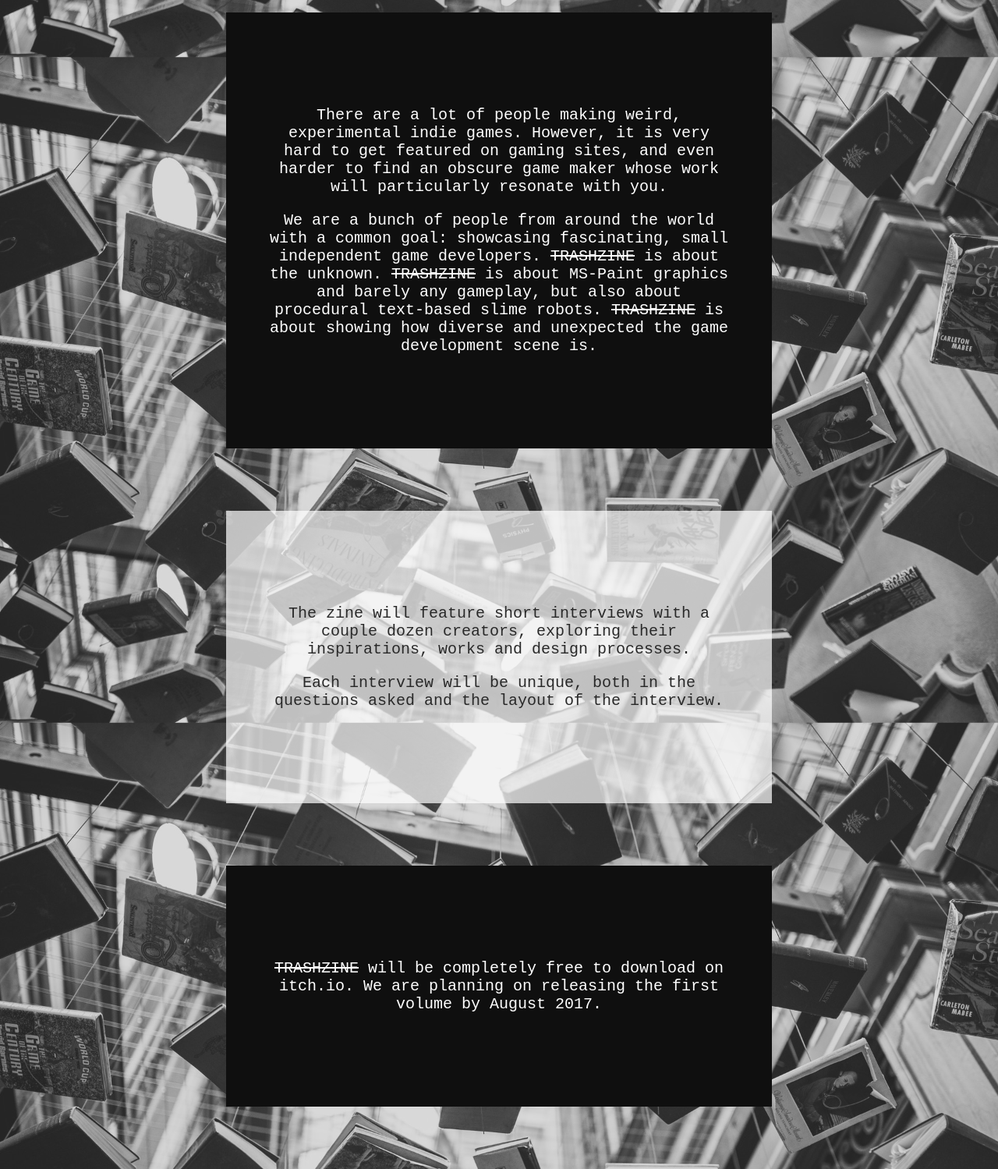
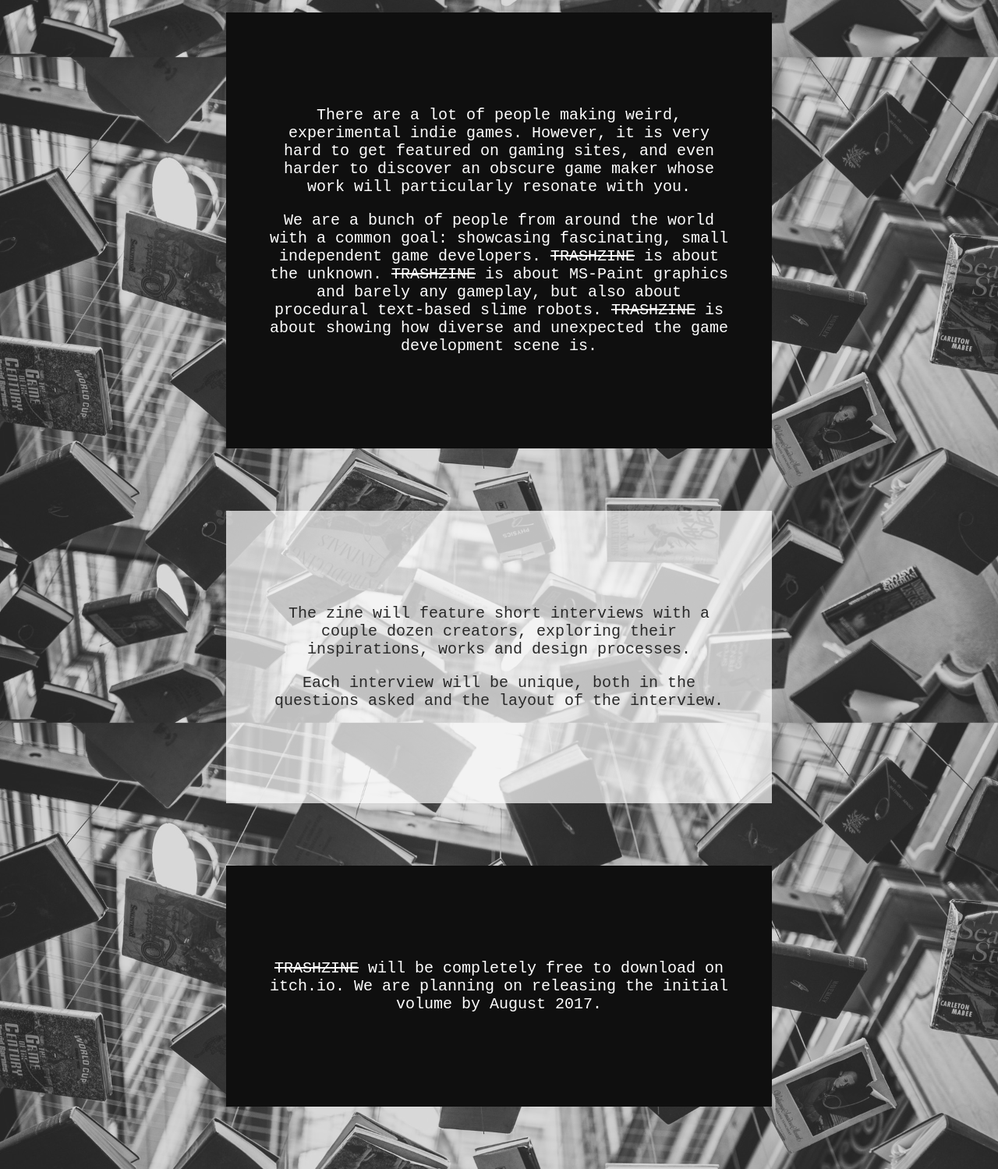
Before and after one commit to vaidap/trashzine, a plain HTML site: page index.html in a window 1280 px wide. Shown: the part 780-2279 px from the top of the page at 78% size. Drawn offline with Linux system fonts and the light colour scheme; a web font is replaced by a local one.

Commit message:
fix ligature problems

```diff
--- a/index.html
+++ b/index.html
@@ -138,7 +138,7 @@ p, #first a {
 	</div>
 
 	<div class="contain dark">
-		<p>There are a lot of people making weird, experimental indie games. However, it is very hard to get featured on gaming sites, and even harder to find an obscure game maker whose work will particularly resonate with you.</p>
+		<p>There are a lot of people making weird, experimental indie games. However, it is very hard to get featured on gaming sites, and even harder to discover an obscure game maker whose work will particularly resonate with you.</p>
 
 		<p>We are a bunch of people from around the world with a common goal: showcasing fascinating, small independent game developers. <span class="linethru">TRASHZINE</span> is about the unknown. <span class="linethru">TRASHZINE</span> is about MS-Paint graphics and barely any gameplay, but also about procedural text-based slime robots. <span class="linethru">TRASHZINE</span> is about showing how diverse and unexpected the game development scene is.</p>
 	</div>
@@ -149,7 +149,7 @@ p, #first a {
 	</div>
 
 	<div class="contain dark">
-		<p><span class="linethru">TRASHZINE</span> will be completely free to download on itch.io. We are planning on releasing the first volume by August 2017.</p>
+		<p><span class="linethru">TRASHZINE</span> will be completely free to download on itch.io. We are planning on releasing the initial volume by August 2017.</p>
 	</div>
 	<div class="contain light">
 		<p>If you'd like to get in touch, you can <a href="mailto:trashzinedotnet@gmail.com">email</a> or tweet one of us:</p>
```
